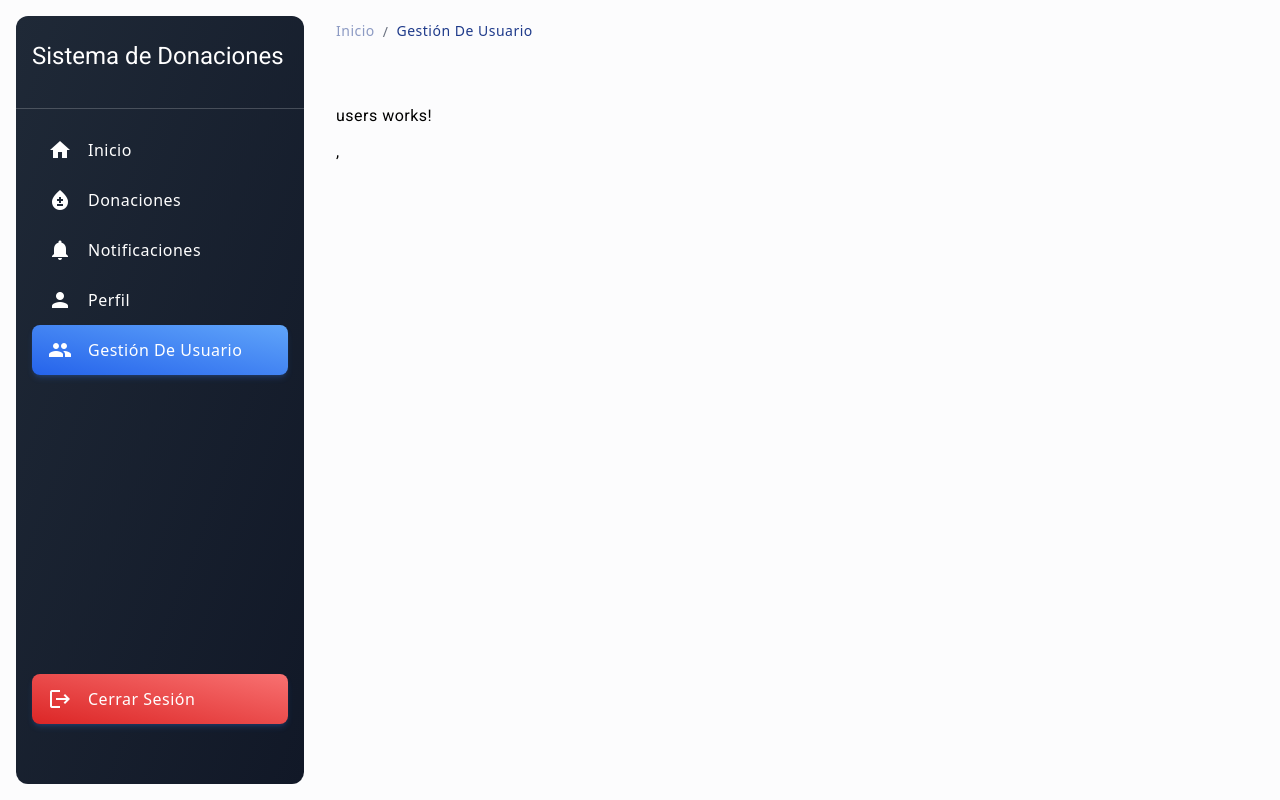
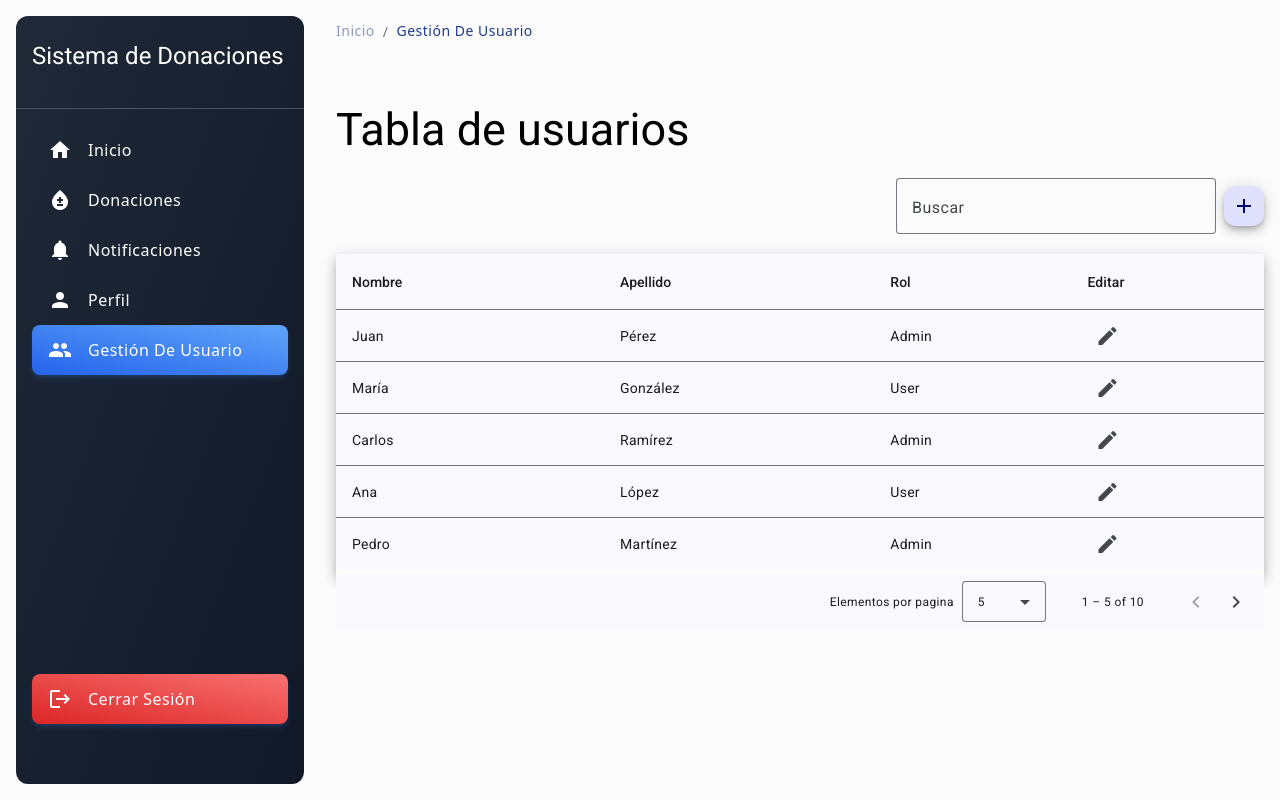
Before and after one commit to nlh-dev/sistema_de_donaciones-web, an Angular app: page /gestion-usuario in a window 1280 px wide. Built offline with nearby package versions, Linux system fonts and the light colour scheme.

Commit message:
fix styles material angular, add form in users

```diff
--- a/src/app/components/table/table.component.ts
+++ b/src/app/components/table/table.component.ts
@@ -25,7 +25,7 @@ import { IColumns } from '../../interfaces/table.interface';
     MatButtonModule
   ],
   templateUrl: './table.component.html',
-  styleUrl: './table.component.css',
+  styleUrl: './table.component.scss',
 })
 export class TableComponent implements OnInit, AfterViewInit{
 
@@ -45,18 +45,22 @@ export class TableComponent implements OnInit, AfterViewInit{
   ngOnInit(): void {
     this.displayedColumns = this.columns.map(col => col.name);
     this.dataSource = new MatTableDataSource(this.dataTable);
+
+
   }
 
   ngOnChanges(changes: SimpleChanges): void {
-    if(changes['dataTable']){
-      this.dataSource = new MatTableDataSource(this.dataTable);
-      this.dataSource.paginator = this.paginator;
-      this.dataSource.sort = this.sort;
-    }
+    // if(changes['dataTable']){
+    //   this.dataSource = new MatTableDataSource(this.dataTable);
+    //   this.dataSource.paginator = this.paginator;
+    //   this.dataSource.sort = this.sort;
+    // }
   }
 
   ngAfterViewInit() {
     this.paginator._intl.itemsPerPageLabel = 'Elementos por pagina';
+    this.dataSource.paginator = this.paginator;
+    this.dataSource.sort = this.sort;
   }
 
   applyFilter(event: Event) {
--- /dev/null
+++ b/src/app/users/user.data.ts
@@ -0,0 +1,119 @@
+import { IDataForm, IFormulario } from "../interfaces/form.interface";
+import { IColumns } from "../interfaces/table.interface";
+
+export interface IUsers {
+    name: string;
+    lastname: string;
+    rol: string;
+}
+
+export const columns: IColumns[] = [
+    {
+        title: 'Nombre',
+        name: 'name',
+        type: 'string',
+    },
+    {
+        title: 'Apellido',
+        name: 'lastname',
+        type: 'string',
+    },
+    {
+        title: 'Rol',
+        name: 'rol',
+        type: 'string',
+    },
+    {
+        title: 'Editar',
+        name: 'edit',
+        type: 'icon',
+        icon: 'edit'
+    }
+]
+
+export const dataTable: IUsers[] = [
+    {
+        name: "Juan",
+        lastname: "Pérez",
+        rol: "Admin"
+    },
+    {
+        name: "María",
+        lastname: "González",
+        rol: "User"
+    },
+    {
+        name: "Carlos",
+        lastname: "Ramírez",
+        rol: "Admin"
+    },
+    {
+        name: "Ana",
+        lastname: "López",
+        rol: "User"
+    },
+    {
+        name: "Pedro",
+        lastname: "Martínez",
+        rol: "Admin"
+    },
+    {
+        name: "Laura",
+        lastname: "Fernández",
+        rol: "User"
+    },
+    {
+        name: "Diego",
+        lastname: "Rodríguez",
+        rol: "Admin"
+    },
+    {
+        name: "Isabel",
+        lastname: "Sánchez",
+        rol: "User"
+    },
+    {
+        name: "Andrés",
+        lastname: "Torres",
+        rol: "Admin"
+    },
+    {
+        name: "Valentina",
+        lastname: "Gómez",
+        rol: "User"
+    }
+];
+
+export const dataFormUser: IDataForm[] = [
+    {
+        label: 'Nombre de usuario',
+        formControl: 'name',
+        value: '',
+        required: true,
+        typeInput: 'text'
+    },
+    {
+        label: 'Apellido de usuario',
+        formControl: 'lastname',
+        value: '',
+        required: true,
+        typeInput: 'text'
+    },
+    {
+        label: 'Rol de usuario',
+        formControl: 'rol',
+        value: '',
+        required: true,
+        typeInput: 'select',
+        option: [{
+            label: 'Administrador',
+            value: 1
+        }]
+    },
+];
+
+
+export const formularioUser: IFormulario = {
+    title: 'Formulario de usuarios',
+    dataForm: dataFormUser
+}
--- a/src/app/users/users.component.html
+++ b/src/app/users/users.component.html
@@ -1 +1,3 @@
-<p>users works!</p>,
+<h2>Tabla de usuarios</h2>
+
+<app-table [columns]="columns" [dataTable]="dataTable" (addNew)="openDialog()" (edit)="editDataDialog($event)"></app-table>
--- a/src/app/users/users.component.ts
+++ b/src/app/users/users.component.ts
@@ -1,13 +1,55 @@
 import { CommonModule } from '@angular/common';
-import { Component } from '@angular/core';
+import { Component, inject } from '@angular/core';
+import { TableComponent } from '../components/table/table.component';
+import { IColumns } from '../interfaces/table.interface';
+import { columns, dataTable, formularioUser, IUsers } from './user.data';
+import { MatDialog } from '@angular/material/dialog';
+import { FormComponent } from '../components/form/form.component';
 
 @Component({
   selector: 'app-users',
   standalone: true,
   imports: [
     CommonModule,
+    TableComponent
   ],
   templateUrl: './users.component.html',
   styleUrl: './users.component.scss',
 })
-export class UsersComponent { }
+export class UsersComponent {
+  columns: IColumns[] = columns;
+  dataTable: IUsers[] = dataTable;
+
+  dialog = inject(MatDialog)
+
+  openDialog(): void {
+    formularioUser.dataForm.map(form => form.value = '');
+
+    const dialogRef = this.dialog.open(FormComponent, {
+      data: formularioUser,
+    });
+
+    dialogRef.afterClosed().subscribe(result => {
+      result.password = '12345678';
+    })
+  }
+
+  editDataDialog(data: IUsers): void {
+    const findNameUser = formularioUser.dataForm.find(form => form.formControl == 'name');
+    const findLastnameUser = formularioUser.dataForm.find(form => form.formControl == 'lastname');
+    const findRoles = formularioUser.dataForm.find(form => form.formControl == 'rol');
+
+    if(findRoles && findNameUser && findLastnameUser){
+      findRoles.value = data.rol;
+      findNameUser.value = data.name;
+      findLastnameUser.value = data.lastname;
+    }
+
+    const dialogRef = this.dialog.open(FormComponent, {
+      data: formularioUser,
+    });
+
+    dialogRef.afterClosed().subscribe(result => {
+    })
+  }
+}
--- a/src/styles.scss
+++ b/src/styles.scss
@@ -6,3 +6,9 @@
 
 html, body { height: 100%; }
 body { margin: 0; font-family: Roboto, "Helvetica Neue", sans-serif; }
+
+
+.mdc-notched-outline__notch
+{
+  border-right: none;
+}
```
